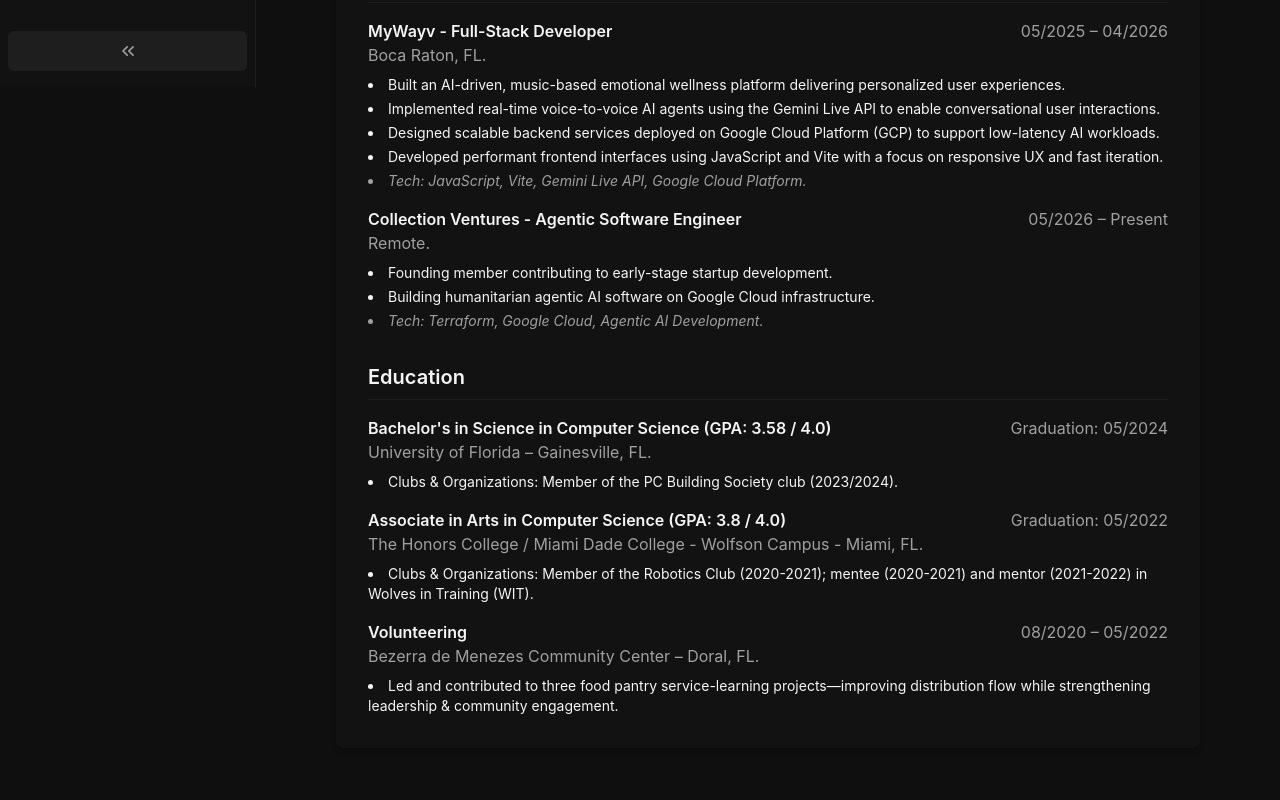
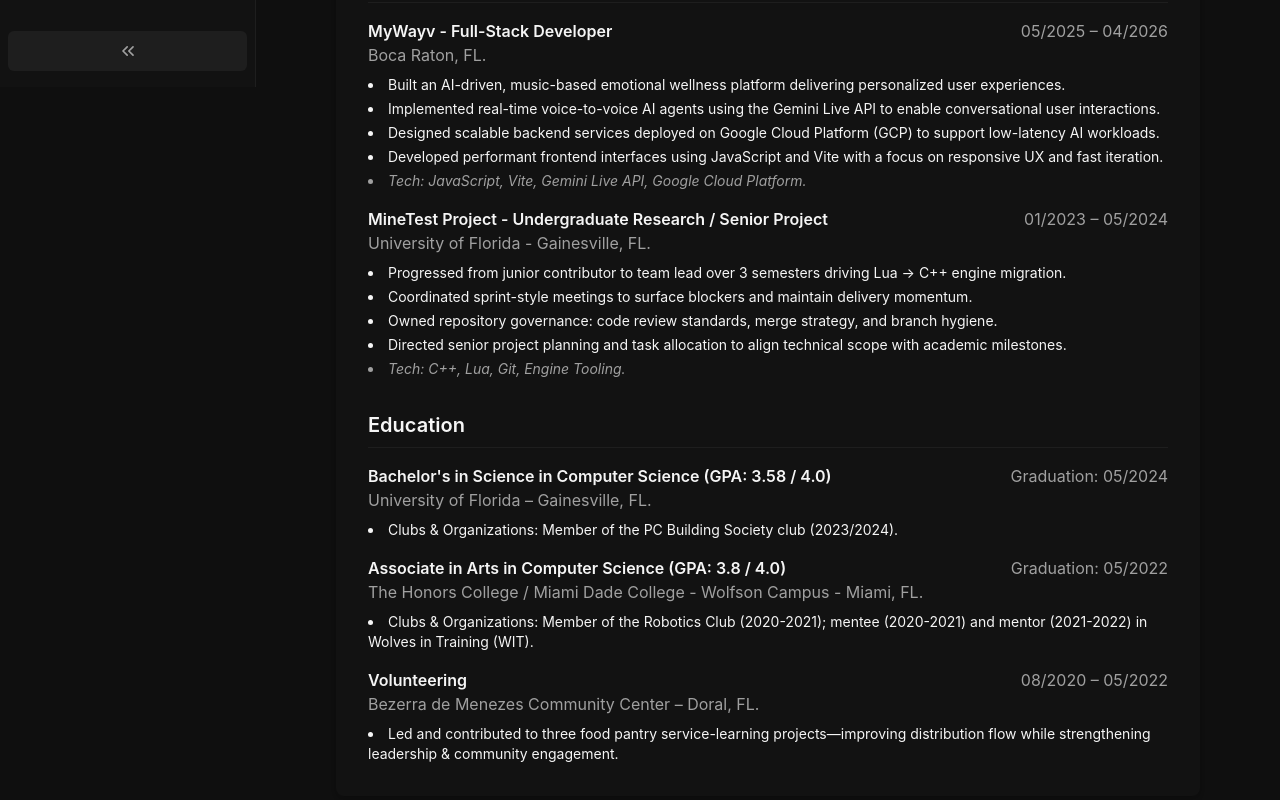
Before and after one commit to erikcompanhone/Personal-Portfolio, a React (Vite) app: page /resume in a window 1280 px wide. Shown: the part 713-1513 px from the top of the page. Built offline with nearby package versions, Linux system fonts and the light colour scheme.

Commit message:
restore Minetest entry to Resume, remove from Experience, update date to May 2026

```diff
--- a/src/pages/Experience.tsx
+++ b/src/pages/Experience.tsx
@@ -11,18 +11,6 @@
     logoFallback?: string;
     description: string[];
   }> = [
-    {
-      title: 'Agentic Software Engineer',
-      organization: 'Collection Ventures – Remote',
-      period: '05/2026 – Present',
-      logo: undefined,
-      logoFallback: 'CV',
-      description: [
-        'Founding member contributing to early-stage startup development.',
-        'Building humanitarian agentic AI software on Google Cloud infrastructure.',
-        'Tech: Terraform, Google Cloud, Agentic AI Development.'
-      ]
-    },
     {
       title: 'Full-Stack Developer',
       organization: 'MyWayv – Boca Raton, FL',
--- a/src/pages/Resume.tsx
+++ b/src/pages/Resume.tsx
@@ -161,14 +161,16 @@
             </div>
             <div>
               <div className="flex justify-between items-start gap-4 print:gap-2">
-                <h4 className="font-semibold flex-1">Collection Ventures - Agentic Software Engineer</h4>
-                <span className="text-muted whitespace-nowrap text-right print:text-[0.6rem]">05/2026 – Present</span>
+                <h4 className="font-semibold flex-1">MineTest Project - Undergraduate Research / Senior Project</h4>
+                <span className="text-muted whitespace-nowrap text-right print:text-[0.6rem]">01/2023 – 05/2024</span>
               </div>
-              <p className="text-muted">Remote.</p>
+              <p className="text-muted">University of Florida - Gainesville, FL.</p>
               <ul className="list-disc list-inside mt-2 text-sm space-y-1">
-                <li>Founding member contributing to early-stage startup development.</li>
-                <li>Building humanitarian agentic AI software on Google Cloud infrastructure.</li>
-                <li className="italic text-muted">Tech: Terraform, Google Cloud, Agentic AI Development.</li>
+                <li>Progressed from junior contributor to team lead over 3 semesters driving Lua → C++ engine migration.</li>
+                <li>Coordinated sprint-style meetings to surface blockers and maintain delivery momentum.</li>
+                <li>Owned repository governance: code review standards, merge strategy, and branch hygiene.</li>
+                <li>Directed senior project planning and task allocation to align technical scope with academic milestones.</li>
+                <li className="italic text-muted">Tech: C++, Lua, Git, Engine Tooling.</li>
               </ul>
           </div>
         </section>
```
